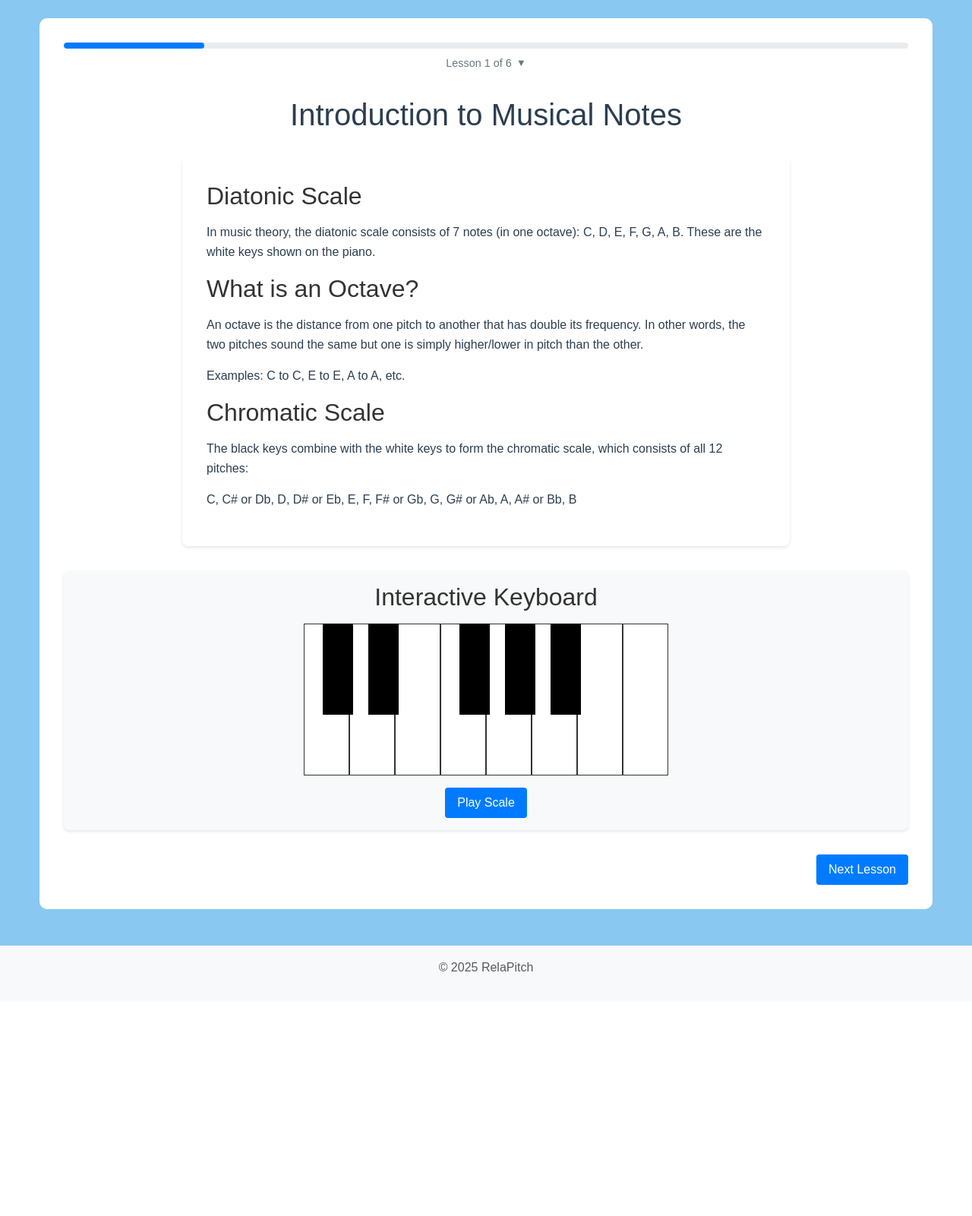
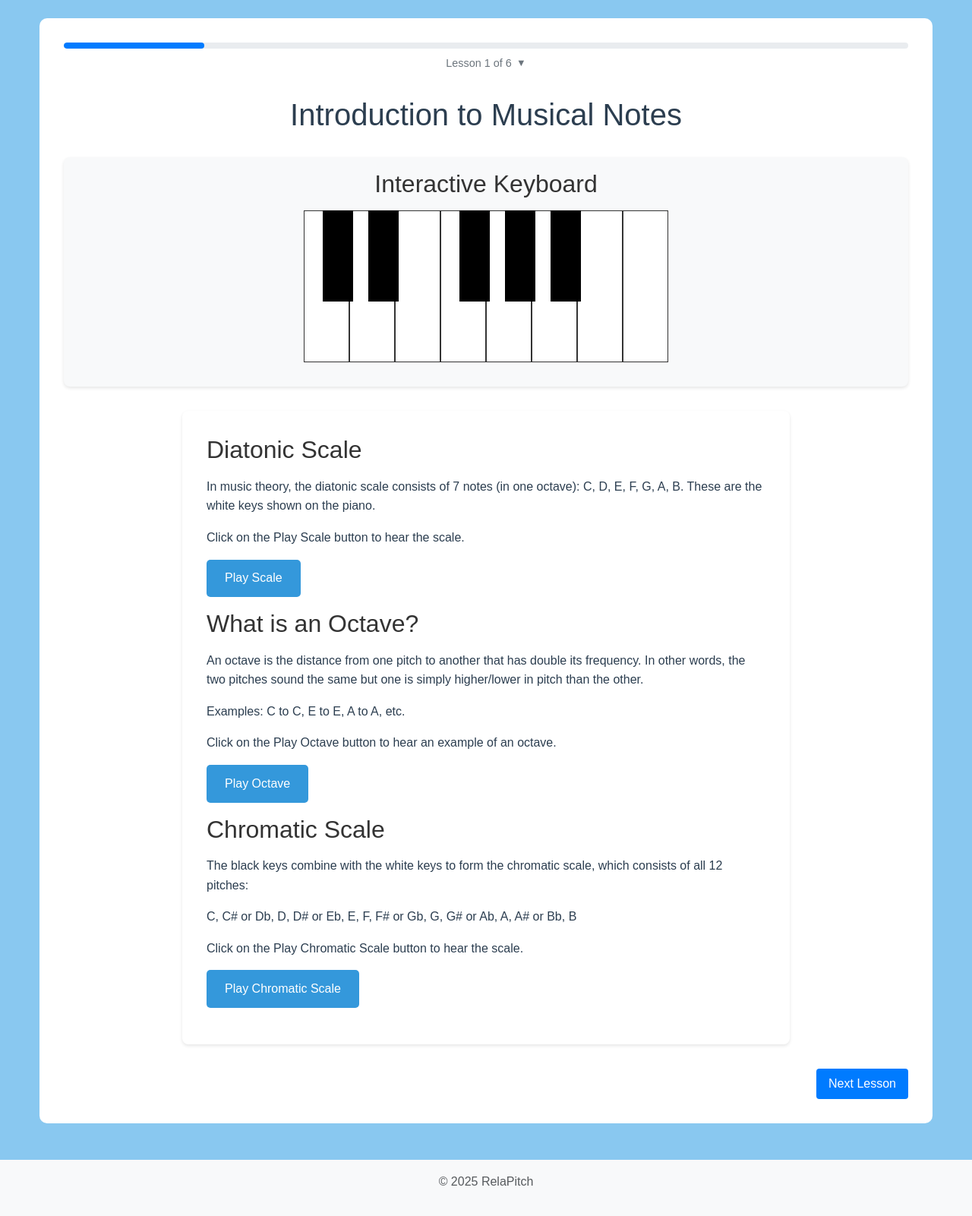
Before and after one commit to RelaPitch/RelaPitch, a Flask app: page /lesson/1 in a window 1280 px wide. Shown: the part 74-1675 px from the top of the page at 76% size. Before the commit the page ends 1353 px from the top, so only its background shows below. Run offline with Flask 3, Linux system fonts and the light colour scheme; some libraries are stand-ins or nearby versions.

Commit message:
updated first lesson and other edits

```diff
--- a/server.py
+++ b/server.py
@@ -14,14 +14,20 @@ LESSONS = {
         "content": """
         <h2>Diatonic Scale</h2>
         <p>In music theory, the diatonic scale consists of 7 notes (in one octave): C, D, E, F, G, A, B. These are the white keys shown on the piano.</p>
+        <p>Click on the Play Scale button to hear the scale.</p>
+        <button id="playScale" class="btn">Play Scale</button>
 
         <h2>What is an Octave?</h2>
         <p>An octave is the distance from one pitch to another that has double its frequency. In other words, the two pitches sound the same but one is simply higher/lower in pitch than the other.</p>
         <p>Examples: C to C, E to E, A to A, etc.</p>
+        <p>Click on the Play Octave button to hear an example of an octave.</p>
+        <button id="playOctave" class="btn">Play Octave</button>
 
         <h2>Chromatic Scale</h2>
         <p>The black keys combine with the white keys to form the chromatic scale, which consists of all 12 pitches:</p>
         <p>C, C# or Db, D, D# or Eb, E, F, F# or Gb, G, G# or Ab, A, A# or Bb, B</p>
+        <p>Click on the Play Chromatic Scale button to hear the scale.</p>
+        <button id="playChromaticScale" class="btn">Play Chromatic Scale</button>
         """,
         "keyboard": True
     },
--- a/static/css/style.css
+++ b/static/css/style.css
@@ -790,3 +790,15 @@ footer {
     background-color: #7f8c8d;
     transform: scale(1.05);
 }
+
+#playScale {
+    margin-bottom: 1rem;
+}
+
+#playOctave {
+    margin-bottom: 1rem;
+}
+
+#playChromaticScale {
+    margin-bottom: 1rem;
+}
--- a/static/js/lesson.js
+++ b/static/js/lesson.js
@@ -113,6 +113,42 @@ document.addEventListener('DOMContentLoaded', () => {
         }
     };
 
+    const playOctave = async () => {
+        const octave = ['C4', 'C5'];
+        for (let i = 0; i < octave.length; i++) {
+            const note = octave[i];
+            const key = document.querySelector(`[data-note="${note}"]`);
+            if (key) {
+                // Add active class before playing the note
+                key.classList.add('active');
+                // Play the note
+                await playNote(note);
+                // Wait for the note to finish
+                await new Promise(resolve => setTimeout(resolve, 500));
+                // Remove active class after the note is done
+                key.classList.remove('active');
+            }
+        }
+    };
+
+    const playChromaticScale = async () => {
+        const scale = ['C4', 'C#4', 'D4', 'D#4', 'E4', 'F4', 'F#4', 'G4', 'G#4', 'A4', 'A#4', 'B4', 'C5'];
+        for (let i = 0; i < scale.length; i++) {
+            const note = scale[i];
+            const key = document.querySelector(`[data-note="${note}"]`);
+            if (key) {
+                // Add active class before playing the note
+                key.classList.add('active');
+                // Play the note
+                await playNote(note);
+                // Wait for the note to finish
+                await new Promise(resolve => setTimeout(resolve, 500));
+                // Remove active class after the note is done
+                key.classList.remove('active');
+            }
+        }
+    };
+
 
     // Add click event listeners to keys
     document.querySelectorAll('.white, .black').forEach(key => {
@@ -166,7 +202,42 @@ document.addEventListener('DOMContentLoaded', () => {
     });
 
     // Add event listeners to control buttons
-    document.getElementById('playScale').addEventListener('click', playScale);
+    if (document.getElementById('playScale')) {
+        document.getElementById('playScale').addEventListener('click', function() {
+            playScale(); // Your playScale function call
+            const keyboardContainer = document.querySelector('.keyboard-container');
+            if (keyboardContainer) {
+                keyboardContainer.scrollIntoView({
+                    behavior: 'smooth', // For smooth scrolling
+                    block: 'start'      // Scrolls to the top of the element
+                });
+            }
+        });
+    }
+    if (document.getElementById('playOctave')) {
+        document.getElementById('playOctave').addEventListener('click', function() {
+            playOctave(); // Your playOctave function call
+            const keyboardContainer = document.querySelector('.keyboard-container');
+            if (keyboardContainer) {
+                keyboardContainer.scrollIntoView({
+                    behavior: 'smooth', // For smooth scrolling
+                    block: 'start'      // Scrolls to the top of the element
+                });
+            }
+        });
+    }
+    if (document.getElementById('playChromaticScale')) {
+        document.getElementById('playChromaticScale').addEventListener('click', function() {
+            playChromaticScale(); // Your playChromaticScale function call
+            const keyboardContainer = document.querySelector('.keyboard-container');
+            if (keyboardContainer) {
+                keyboardContainer.scrollIntoView({
+                    behavior: 'smooth', // For smooth scrolling
+                    block: 'start'      // Scrolls to the top of the element
+                });
+            }
+        });
+    }
 
     // Add keyboard event listeners
     document.addEventListener('keydown', (e) => {
--- a/templates/lesson.html
+++ b/templates/lesson.html
@@ -119,8 +79,48 @@
             </div>
         </div>
         <div class="keyboard-controls">
-            <button id="playScale" class="btn">Play Scale</button>
+
         </div>
+    </div>
+    {% endif %}
+
+    <div class="lesson-content">
+        {{ lesson.content | safe }}
+    </div>
+
+    {% if lesson_id == 4 or lesson_id == 5 %}
+    <div class="drag-drop-exercise">
+        <h2>Practice Exercise</h2>
+        <div class="exercise-description">
+            <p>Given a reference note and a guess note, drag and drop the notes you would focus on to identify the guess note.</p>
+            <div class="reference-info">
+                <p>Reference Note: <span id="referenceNote">G</span></p>
+                <p>Guess Note: <span id="guessNote">C</span> (sounds lower)</p>
+            </div>
+        </div>
+
+        <div class="drag-drop-container">
+            <div class="available-notes">
+                <h3>Available Notes</h3>
+                <div class="notes-list" id="availableNotes">
+                    <!-- Notes will be populated by JavaScript -->
+                </div>
+            </div>
+
+            <div class="selected-notes">
+                <h3>Notes to Focus On</h3>
+                <div class="notes-list" id="selectedNotes">
+                    <!-- Selected notes will appear here -->
+                </div>
+            </div>
+        </div>
+
+        <div class="exercise-controls">
+            <button id="checkAnswer" class="btn">Check Answer</button>
+            <button id="resetExercise" class="btn">Reset</button>
+        </div>
+
+        <div id="feedback" class="feedback"></div>
     </div>
     {% endif %}
 
```
Also changed, not shown: other parts of templates/lesson.html (+0 -40 lines).
